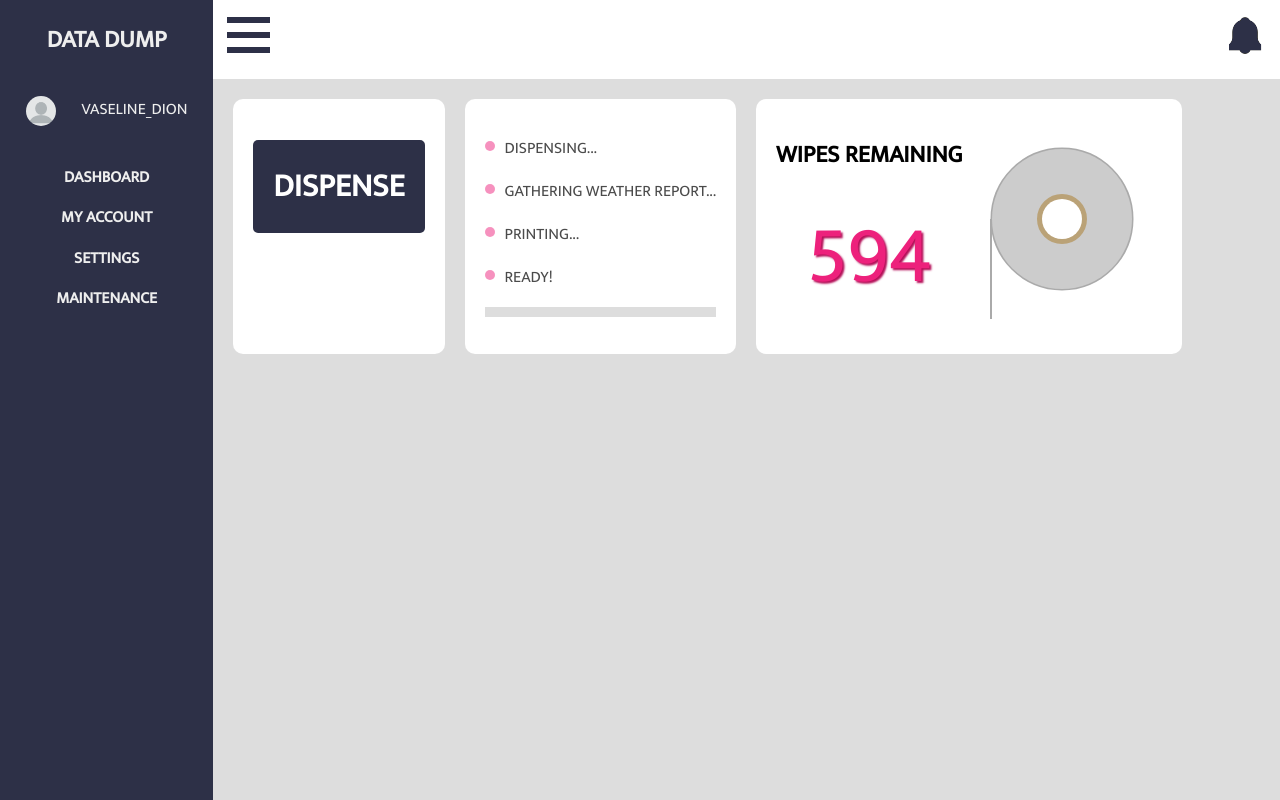
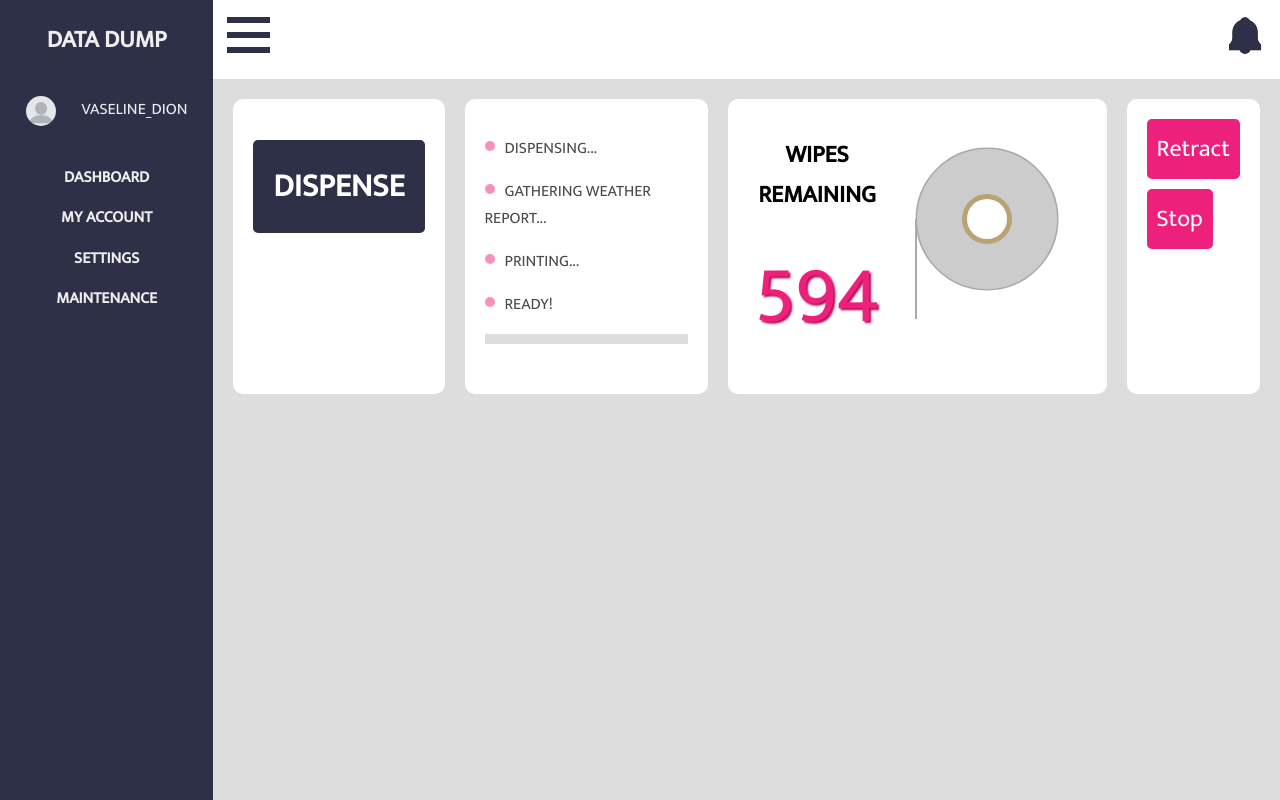
Before and after one commit to theycallmezeal/datadump, a Flask app: page / in a window 1280 px wide. Run offline with Flask 2, Linux system fonts and the light colour scheme; some libraries are stand-ins or nearby versions.

Commit message:
add retract / stop

```diff
--- a/static/style.css
+++ b/static/style.css
@@ -133,3 +133,18 @@ main {
 	color: #ed217c;
 	text-shadow: 2px 2px 2px #b51059;
 }
+
+#retract button {
+	border: none;
+	background-color: #ed217c;
+	color: white;
+	font-family: inherit;
+	font-size: 150%;
+	padding: 10px;
+	border-radius: 5px;
+	margin-bottom: 10px;
+}
+
+#retract button:hover {
+	background-color: #c11b65;
+}
--- a/templates/index.html
+++ b/templates/index.html
@@ -49,6 +49,12 @@
 						<canvas id="canvas" width="200px" height="200px"></canvas>
 					</div>
                 </div>
+
+				<div id="retract" class="module">
+					<button id="antishitpost">Retract</button>
+					<br>
+					<button id="noshitpost">Stop</button>
+				</div>
             </main>
         </div>
     </body>
```
